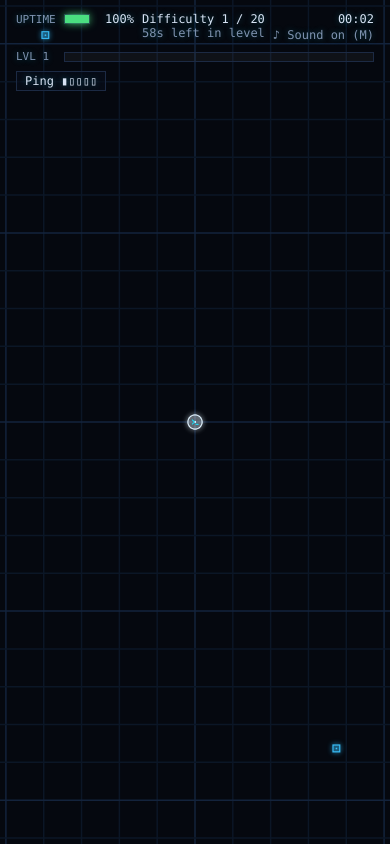
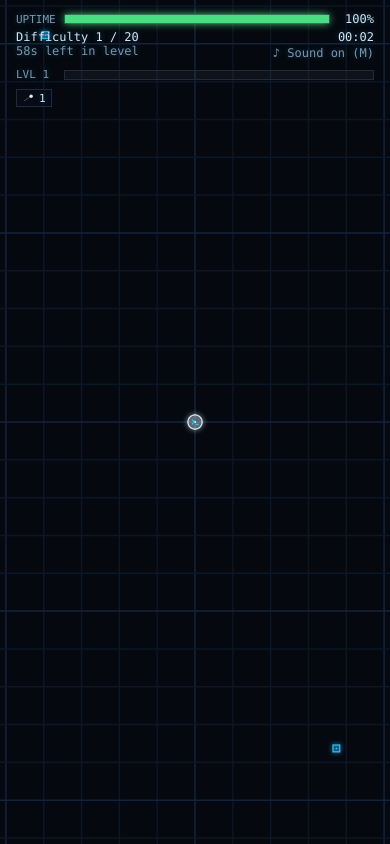
Before and after one commit to tjmohr/uptime-survivors, a plain HTML site: page index.html in a window 390 px wide. Both pictures are taken after a click on the button "Start". Drawn offline with Linux system fonts and the light colour scheme.

Commit message:
Fit the HUD on phones and block Firefox long-press selection
- Loadout: icon chips with a rank digit on phone-sized screens, so every
  tool and passive shows instead of being clipped after two rows.
- HUD top row: the Uptime meter gets its own line below 600 px wide.
- Touch: cancel touchstart on the play field and refuse text selections
  in touch mode (Firefox for Android ignored user-select: none).
- ARCADE.md: add creator link.

Co-Authored-By: Claude Opus 5.5 <noreply@anthropic.com>

```diff
--- a/style.css
+++ b/style.css
@@ -63,11 +63,16 @@ html, body {
 .bar-telemetry { background: var(--accent); box-shadow: 0 0 8px var(--accent); }
 .loadout { list-style: none; margin: 0; padding: 0; display: flex; flex-wrap: wrap; gap: 6px; }
 .loadout li {
+  display: inline-flex;
+  align-items: center;
+  gap: 4px;
   border: 1px solid var(--line);
   background: rgba(8, 14, 26, 0.7);
   padding: 2px 8px;
   font-size: 12px;
 }
+.loadout-icon { display: inline-flex; }
+.loadout-icon .icon { display: block; }
 
 /* ---------- Banner ---------- */
 .notices {
@@ -266,9 +271,11 @@ body.touch .sound-controls input[type=range] { min-height: 44px; }
   .meter-label { font-size: 11px; min-width: 40px; }
   .meter { min-width: 0; flex: 1 1 120px; }
   .meter-value { min-width: 36px; }
-  .hud-top { align-items: flex-start; }
+  /* Uptime meter gets its own full-width line; difficulty and time share the next one. */
+  .hud-top { align-items: flex-start; flex-wrap: wrap; row-gap: 4px; }
+  .hud-top > .meter { flex: 1 1 100%; }
+  .hud-center { text-align: left; }
   .hud-center, .hud-right { flex: 0 0 auto; }
-  .loadout { font-size: 11px; max-height: 3.6em; overflow: hidden; }
   .hud-test { max-width: 40vw; }
   .panel { padding: 16px; }
   .panel h1 { font-size: 24px; }
@@ -324,7 +331,16 @@ body.touch .sound-controls input[type=range] { min-height: 44px; }
 .incident-name { color: var(--bad); font-weight: 600; white-space: nowrap; font-size: 13px; }
 .incident-bar { flex: 1; height: 8px; border-color: var(--bad); }
 .hud-link-warning { color: var(--warn); font-size: 13px; margin-bottom: 4px; }
-.loadout li.offline { color: var(--bad); opacity: 0.75; }
+.loadout li.offline { color: var(--bad); border-color: var(--bad); opacity: 0.75; }
+
+/* Compact loadout on phones (portrait or landscape): icon + rank digit, so every chip fits on
+   screen instead of being clipped. Names stay in each chip's aria-label and in the Field Guide. */
+@media (max-width: 600px), (max-height: 500px) {
+  .loadout { gap: 4px; }
+  .loadout li { padding: 1px 5px; font-size: 11px; gap: 3px; }
+  .loadout-name, .loadout-rank, .loadout-offline { display: none; }
+  .loadout li::after { content: attr(data-rank); font-variant-numeric: tabular-nums; }
+}
 @media (max-width: 600px) {
   .incident-name { font-size: 11px; }
 }
--- a/ui/hud.js
+++ b/ui/hud.js
@@ -1,6 +1,7 @@
 // HUD values from run state (FR-028).
 
 import { levelEnd } from '../engine/difficulty.js';
+import { loadoutIcon, repeatableIcon } from './icons.js';
 
 export function formatTime(seconds) {
   const s = Math.floor(seconds);
@@ -51,8 +52,8 @@ export function createHud(testLabel) {
     if (key !== loadoutKey) {
       loadoutKey = key;
       els.loadout.replaceChildren(
-        ...e.tools.map((t) => item(run.defs.tool.get(t.id).name, t.rank, offline(t))),
-        ...e.passives.map((p) => item(run.defs.passive.get(p.id).name, p.rank)),
+        ...e.tools.map((t) => item(run.defs.tool.get(t.id), t.rank, offline(t))),
+        ...e.passives.map((p) => item(run.defs.passive.get(p.id), p.rank)),
         ...(e.capacityTakes > 0 ? [repeatableItem(run.data.repeatable.name, e.capacityTakes)] : []),
       );
     }
@@ -101,18 +102,35 @@ export function createHud(testLabel) {
   }
 
   // Capacity Planning (feature 006): times taken instead of rank pips.
-  function repeatableItem(name, n) {
+  // Each chip: icon, name, rank. On phones CSS hides the name and shows the rank as a digit
+  // (data-rank), so the whole loadout fits; the aria-label always carries the full text.
+  function chip(iconSvg, label, parts, rank) {
     const li = document.createElement('li');
-    li.textContent = `${name} ×${n}`;
-    li.setAttribute('aria-label', `${name}, taken ${n} times`);
+    li.setAttribute('aria-label', label);
+    li.dataset.rank = rank;
+    const icon = document.createElement('span');
+    icon.className = 'loadout-icon';
+    icon.innerHTML = iconSvg;
+    li.append(icon, ...parts.map(([cls, text]) => {
+      const span = document.createElement('span');
+      span.className = cls;
+      span.textContent = text;
+      return span;
+    }));
     return li;
   }
 
-  function item(name, rank, offline = false) {
-    const li = document.createElement('li');
-    li.textContent = `${name} ${'▮'.repeat(rank)}${'▯'.repeat(5 - rank)}${offline ? ' OFFLINE' : ''}`;
-    li.setAttribute('aria-label', `${name} rank ${rank} of 5${offline ? ', offline' : ''}`);
-    if (offline) li.className = 'offline';
+  function repeatableItem(name, n) {
+    return chip(repeatableIcon(14), `${name}, taken ${n} times`, [['loadout-name', name], ['loadout-rank', ` ×${n}`]], `×${n}`);
+  }
+
+  function item(def, rank, offline = false) {
+    const li = chip(loadoutIcon(def, 14), `${def.name} rank ${rank} of 5${offline ? ', offline' : ''}`, [
+      ['loadout-name', def.name],
+      ['loadout-rank', ` ${'▮'.repeat(rank)}${'▯'.repeat(5 - rank)}`],
+      ...(offline ? [['loadout-offline', ' OFFLINE']] : []),
+    ], String(rank));
+    if (offline) li.classList.add('offline');
     return li;
   }
 
--- a/ui/input.js
+++ b/ui/input.js
@@ -52,6 +52,9 @@ export function createInput({
       touch.dx = r.dx;
       touch.dy = r.dy;
     });
+    // Cancelling touchstart stops the browser's own long-press handling on the play field (text
+    // selection bar, callouts, magnifier); steering uses pointer events, which still fire.
+    canvas.addEventListener('touchstart', (ev) => { if (ev.cancelable) ev.preventDefault(); }, { passive: false });
     for (const type of ['pointerup', 'pointercancel', 'lostpointercapture']) {
       canvas.addEventListener(type, (ev) => { if (ev.pointerId === touch.pointerId) endSteering(); });
     }
--- a/ui/touchmode.js
+++ b/ui/touchmode.js
@@ -21,6 +21,16 @@ export function createTouchMode() {
   addEventListener('contextmenu', (ev) => { if (on) ev.preventDefault(); });
   addEventListener('gesturestart', (ev) => { if (on) ev.preventDefault(); });
   addEventListener('dblclick', (ev) => { if (on) ev.preventDefault(); });
+  // Firefox for Android starts a text selection on long-press (and shows its "Search with
+  // Firefox / Find in page" bar) even with user-select: none, so refuse selections outright,
+  // except inside text inputs.
+  const editable = (t) => t instanceof Element && t.closest('input, textarea, [contenteditable]');
+  addEventListener('selectstart', (ev) => { if (on && !editable(ev.target)) ev.preventDefault(); });
+  document.addEventListener('selectionchange', () => {
+    if (!on) return;
+    const sel = getSelection();
+    if (sel && !sel.isCollapsed && !editable(sel.anchorNode?.parentElement)) sel.removeAllRanges();
+  });
 
   return {
     get on() { return on; },
```
Also changed, not shown: 1 other file.
